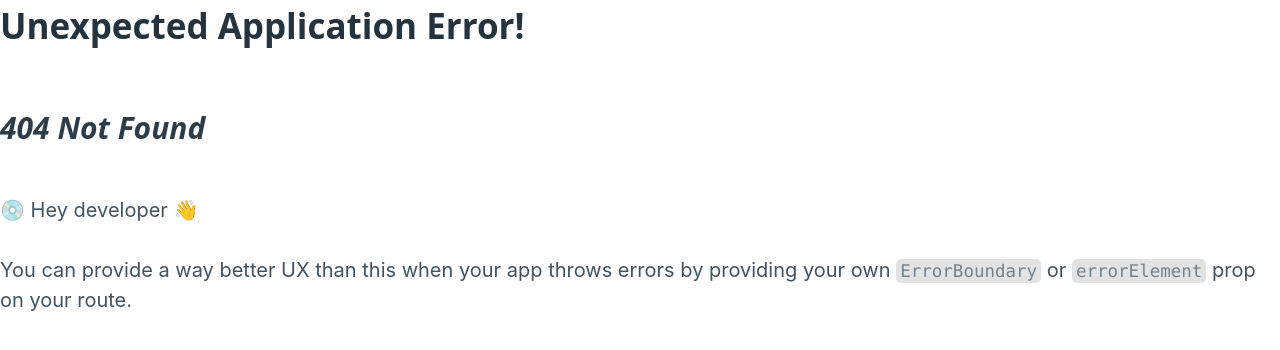
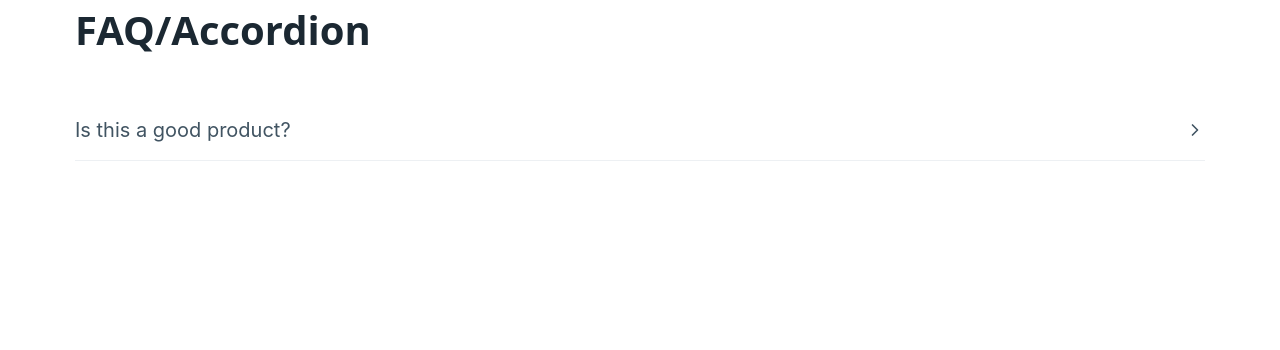
Before and after one commit to lavinialoredana/image-carousel, a React (Create React App) app: page /accordion in a window 1280 px wide. Before the commit this address had no page. Shown: the top 350 px of the page. Built offline with nearby package versions, Linux system fonts and the light colour scheme.

Commit message:
Create Accordion Page

```diff
--- /dev/null
+++ b/src/pages/Accordion/index.jsx
@@ -0,0 +1,22 @@
+import React from "react";
+
+function Accordion() {
+  return (
+    <div className="container">
+      <h1> FAQ/Accordion</h1>
+      <div>
+        <details>
+          <summary>Is this a good product?</summary>
+          <p>
+            Lorem ipsum dolor, sit amet consectetur adipisicing elit. Qui facere
+            in labore maxime, assumenda iure sed tenetur alias omnis eveniet
+            similique laborum, neque porro unde ducimus officiis animi vitae!
+            Quidem.
+          </p>
+        </details>
+      </div>
+    </div>
+  );
+}
+
+export default Accordion;
--- a/src/routes/AppRouter.js
+++ b/src/routes/AppRouter.js
@@ -1,4 +1,5 @@
 import { createBrowserRouter } from "react-router-dom";
+import Accordion from "../pages/Accordion";
 import App from "../pages/App/App";
 
 export const routesConfig = [
@@ -6,6 +7,11 @@ export const routesConfig = [
     path: "/",
     element: <App />,
   },
+
+  {
+    path: "/accordion",
+    element: <Accordion />,
+  },
 ];
 
 const AppRouter = createBrowserRouter(routesConfig);
```
